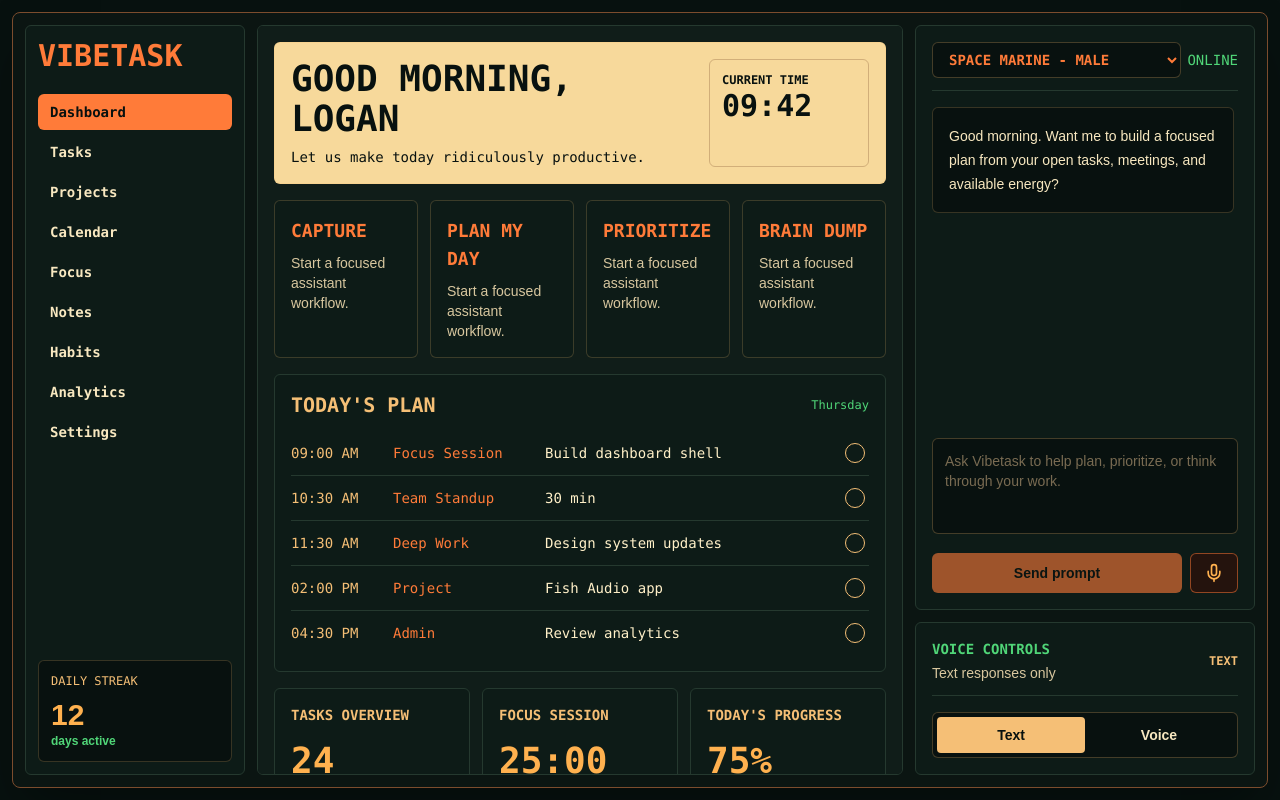
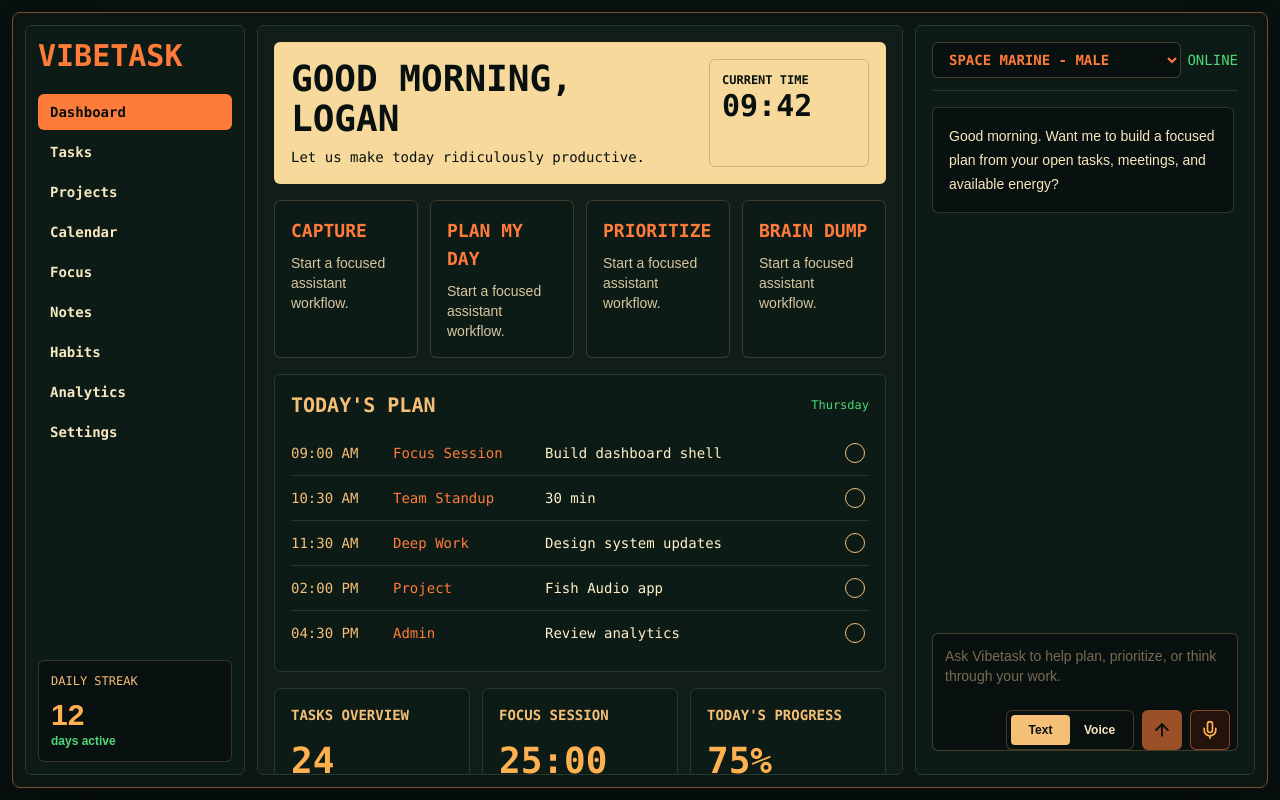
Before and after one commit to djquigon/Vibetask, a Next.js app: page /dashboard in a window 1280 px wide. Built offline with nearby package versions, Linux system fonts and the light colour scheme.

Commit message:
Refactor AppShell and AssistantChat components: remove VoiceDock, integrate mode change handling directly in AssistantChat, and enhance chat input UI with improved styling and functionality.

```diff
--- a/src/app/(app)/dashboard/_components/app-shell.tsx
+++ b/src/app/(app)/dashboard/_components/app-shell.tsx
@@ -9,7 +9,6 @@ import {
 } from '@/features/assistant/voices';
 import { AssistantChat } from './assistant-chat';
 import { SideNav } from './side-nav';
-import { VoiceDock } from './voice-dock';
 
 export function AppShell({ children }: { children: ReactNode }) {
     const [assistantMode, setAssistantMode] = useState<AssistantMode>('text');
@@ -27,13 +26,10 @@ export function AppShell({ children }: { children: ReactNode }) {
                 <aside className="flex min-h-0 min-w-0 flex-col gap-3">
                     <AssistantChat
                         mode={assistantMode}
+                        onModeChange={setAssistantMode}
                         onVoiceChange={setSelectedVoiceId}
                         selectedVoiceId={selectedVoiceId}
                         voiceOptions={ASSISTANT_VOICE_OPTIONS}
-                    />
-                    <VoiceDock
-                        mode={assistantMode}
-                        onModeChange={setAssistantMode}
                     />
                 </aside>
             </div>
--- a/src/app/(app)/dashboard/_components/assistant-chat.tsx
+++ b/src/app/(app)/dashboard/_components/assistant-chat.tsx
@@ -16,6 +16,7 @@ type ChatMessage = {
 
 type AssistantChatProps = {
     mode: AssistantMode;
+    onModeChange: (mode: AssistantMode) => void;
     onVoiceChange: (voiceId: string) => void;
     selectedVoiceId: string;
     voiceOptions: AssistantVoiceOption[];
@@ -23,6 +24,7 @@ type AssistantChatProps = {
 
 export function AssistantChat({
     mode,
+    onModeChange,
     onVoiceChange,
     selectedVoiceId,
     voiceOptions,
@@ -205,30 +207,72 @@ export function AssistantChat({
                     className="mt-4 shrink-0 space-y-3"
                     onSubmit={handleSubmit}
                 >
+                    <div className="relative">
                         <textarea
-                        className="min-h-24 w-full resize-none rounded-md border border-[#f5bf76]/25 bg-[#08110f] p-3 text-sm text-[#f8e8c0] outline-none placeholder:text-[#796b52] focus:border-[#50d678]"
+                            className="min-h-28 w-full resize-none rounded-md border border-[#f5bf76]/25 bg-[#08110f] p-3 pb-16 text-sm text-[#f8e8c0] outline-none placeholder:text-[#796b52] focus:border-[#50d678]"
                             placeholder="Ask Vibetask to help plan, prioritize, or think through your work."
                             value={input}
                             onChange={(event) => setInput(event.target.value)}
                         />
 
-                    {errorMessage ? (
-                        <p className="text-sm font-bold text-[#ff674d]">
-                            {errorMessage}
-                        </p>
-                    ) : null}
+                        <div className="absolute bottom-2 right-2 flex items-center gap-2">
+                            <div className="grid h-10 w-32 grid-cols-2 rounded-md border border-[#f5bf76]/25 bg-[#08110f] p-1">
+                                <button
+                                    className={`rounded px-2 text-xs font-bold transition ${
+                                        mode === 'text'
+                                            ? 'bg-[#f5bf76] text-[#08110f]'
+                                            : 'text-[#f8e8c0] hover:bg-[#172721]'
+                                    }`}
+                                    type="button"
+                                    onClick={() => onModeChange('text')}
+                                >
+                                    Text
+                                </button>
+                                <button
+                                    className={`rounded px-2 text-xs font-bold transition ${
+                                        mode === 'voice'
+                                            ? 'bg-[#50d678] text-[#08110f]'
+                                            : 'text-[#f8e8c0] hover:bg-[#172721]'
+                                    }`}
+                                    type="button"
+                                    onClick={() => onModeChange('voice')}
+                                >
+                                    Voice
+                                </button>
+                            </div>
 
-                    <div className="grid grid-cols-[1fr_48px] gap-2">
                             <button
-                            className="rounded-md bg-[#ff7b39] px-3 py-2 text-sm font-bold text-[#08110f] disabled:cursor-not-allowed disabled:opacity-60"
+                                className="flex h-10 w-10 items-center justify-center rounded-md bg-[#ff7b39] text-[#08110f] transition hover:bg-[#ff934f] disabled:cursor-not-allowed disabled:opacity-60"
                                 type="submit"
                                 disabled={isLoading || !input.trim()}
+                                aria-label={
+                                    isLoading
+                                        ? 'Assistant is thinking'
+                                        : 'Send prompt'
+                                }
+                                title={
+                                    isLoading
+                                        ? 'Assistant is thinking'
+                                        : 'Send prompt'
+                                }
                             >
-                            {isLoading ? 'Thinking...' : 'Send prompt'}
+                                <svg
+                                    aria-hidden="true"
+                                    className="h-5 w-5"
+                                    viewBox="0 0 24 24"
+                                    fill="none"
+                                    stroke="currentColor"
+                                    strokeWidth="2.25"
+                                    strokeLinecap="round"
+                                    strokeLinejoin="round"
+                                >
+                                    <path d="M12 19V5" />
+                                    <path d="m5 12 7-7 7 7" />
+                                </svg>
                             </button>
 
                             <button
-                            className="flex h-10 w-12 items-center justify-center rounded-md border border-[#ff7b39]/50 bg-[#24130d] text-[#ffb14f] transition hover:border-[#ff7b39]"
+                                className="flex h-10 w-10 items-center justify-center rounded-md border border-[#ff7b39]/50 bg-[#24130d] text-[#ffb14f] transition hover:border-[#ff7b39]"
                                 type="button"
                                 aria-label="Press to talk"
                                 title="Press to talk"
@@ -249,6 +293,14 @@ export function AssistantChat({
                                 </svg>
                             </button>
                         </div>
+                    </div>
+
+                    {errorMessage ? (
+                        <p className="text-sm font-bold text-[#ff674d]">
+                            {errorMessage}
+                        </p>
+                    ) : null}
+
                 </form>
             </div>
         </section>
--- a/src/app/(app)/dashboard/_components/side-nav.tsx
+++ b/src/app/(app)/dashboard/_components/side-nav.tsx
@@ -1,18 +1,18 @@
-"use client";
+'use client';
 
-import Link from "next/link";
-import { usePathname } from "next/navigation";
+import Link from 'next/link';
+import { usePathname } from 'next/navigation';
 
 const navItems = [
-  ["Dashboard", "/dashboard"],
-  ["Tasks", "/dashboard/tasks"],
-  ["Projects", "/dashboard/projects"],
-  ["Calendar", "/dashboard/calendar"],
-  ["Focus", "/dashboard/focus"],
-  ["Notes", "/dashboard/notes"],
-  ["Habits", "/dashboard/habits"],
-  ["Analytics", "/dashboard/analytics"],
-  ["Settings", "/dashboard/settings"],
+    ['Dashboard', '/dashboard'],
+    ['Tasks', '/dashboard/tasks'],
+    ['Projects', '/dashboard/projects'],
+    ['Calendar', '/dashboard/calendar'],
+    ['Focus', '/dashboard/focus'],
+    ['Notes', '/dashboard/notes'],
+    ['Habits', '/dashboard/habits'],
+    ['Analytics', '/dashboard/analytics'],
+    ['Settings', '/dashboard/settings'],
 ] as const;
 
 export function SideNav() {
@@ -21,7 +21,7 @@ export function SideNav() {
     return (
         <nav className="flex min-w-0 flex-col rounded-md border border-[#25392f] bg-[#0d1b17] p-3">
             <Link
-        href="/dashboard"
+                href="/"
                 className="mb-5 font-mono text-3xl font-black uppercase text-[#ff7b39]"
             >
                 Vibetask
@@ -29,7 +29,7 @@ export function SideNav() {
             <div className="space-y-1">
                 {navItems.map(([label, href]) => {
                     const isActive =
-            href === "/dashboard"
+                        href === '/dashboard'
                             ? pathname === href
                             : pathname.startsWith(href);
 
@@ -39,8 +39,8 @@ export function SideNav() {
                             href={href}
                             className={`block rounded-md px-3 py-2 font-mono text-sm font-bold transition ${
                                 isActive
-                  ? "bg-[#ff7b39] text-[#08110f]"
-                  : "text-[#f8e8c0] hover:bg-[#172721]"
+                                    ? 'bg-[#ff7b39] text-[#08110f]'
+                                    : 'text-[#f8e8c0] hover:bg-[#172721]'
                             }`}
                         >
                             {label}
--- a/src/app/(app)/dashboard/_components/voice-dock.tsx
+++ /dev/null
@@ -1,57 +0,0 @@
-'use client';
-
-import type { AssistantMode } from '@/features/assistant/types';
-
-type VoiceDockProps = {
-    mode: AssistantMode;
-    onModeChange: (mode: AssistantMode) => void;
-};
-
-export function VoiceDock({ mode, onModeChange }: VoiceDockProps) {
-    return (
-        <section className="rounded-md border border-[#25392f] bg-[#0d1b17] p-4">
-            <div className="mb-4 flex items-center justify-between border-b border-[#25392f] pb-3">
-                <div>
-                    <p className="font-mono text-sm font-bold uppercase text-[#50d678]">
-                        Voice Controls
-                    </p>
-                    <p className="mt-1 text-sm text-[#d8c79f]">
-                        {mode === 'voice'
-                            ? 'Voice responses enabled'
-                            : 'Text responses only'}
-                    </p>
-                </div>
-                <span className="font-mono text-xs font-bold uppercase text-[#f5bf76]">
-                    {mode}
-                </span>
-            </div>
-
-            <div className="grid grid-cols-1">
-                <div className="grid grid-cols-2 rounded-md border border-[#f5bf76]/25 bg-[#08110f] p-1">
-                    <button
-                        className={`rounded px-3 py-2 text-sm font-bold transition ${
-                            mode === 'text'
-                                ? 'bg-[#f5bf76] text-[#08110f]'
-                                : 'text-[#f8e8c0] hover:bg-[#172721]'
-                        }`}
-                        type="button"
-                        onClick={() => onModeChange('text')}
-                    >
-                        Text
-                    </button>
-                    <button
-                        className={`rounded px-3 py-2 text-sm font-bold transition ${
-                            mode === 'voice'
-                                ? 'bg-[#50d678] text-[#08110f]'
-                                : 'text-[#f8e8c0] hover:bg-[#172721]'
-                        }`}
-                        type="button"
-                        onClick={() => onModeChange('voice')}
-                    >
-                        Voice
-                    </button>
-                </div>
-            </div>
-        </section>
-    );
-}
```
Lines whose indentation alone changed are shown as unchanged.
